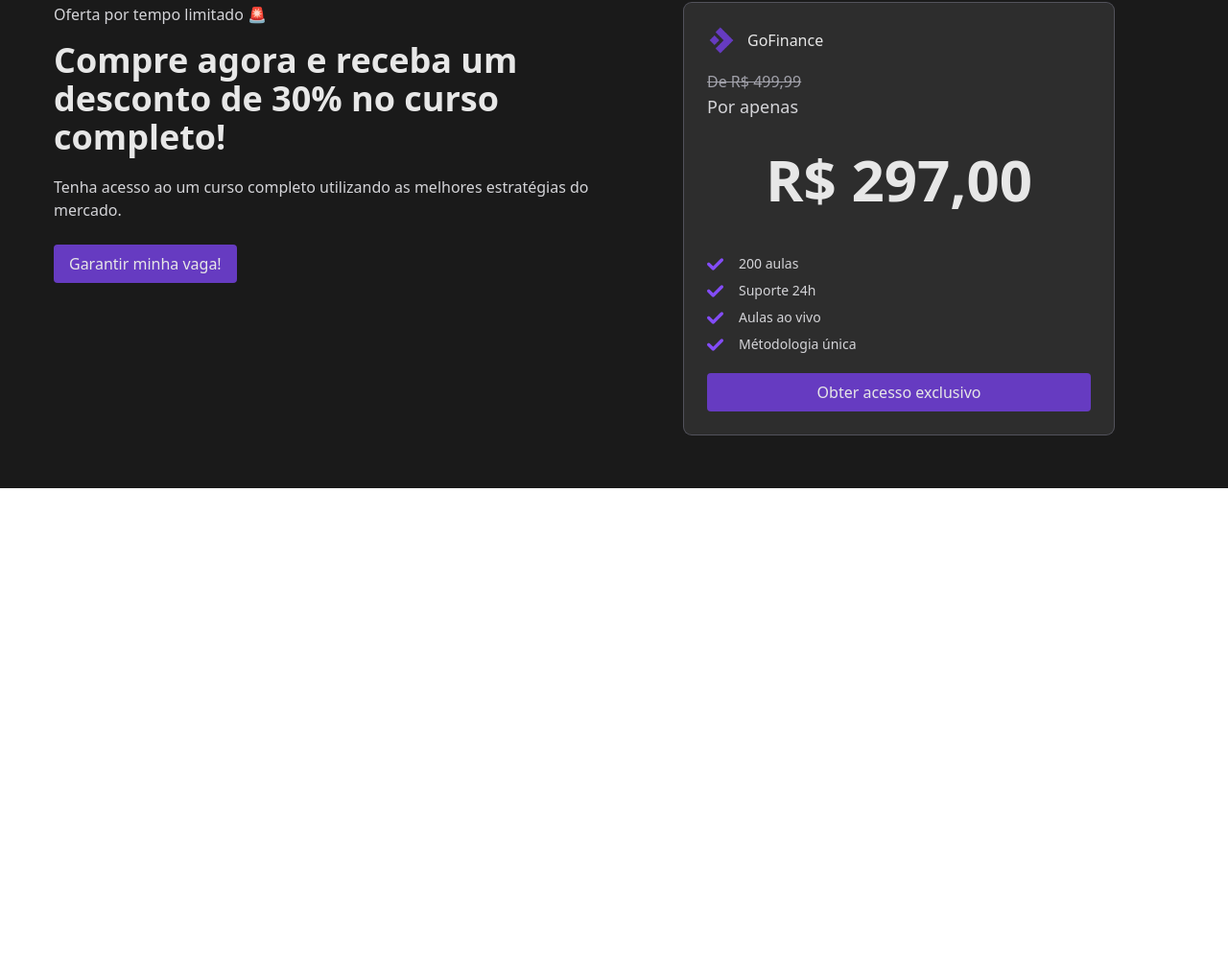
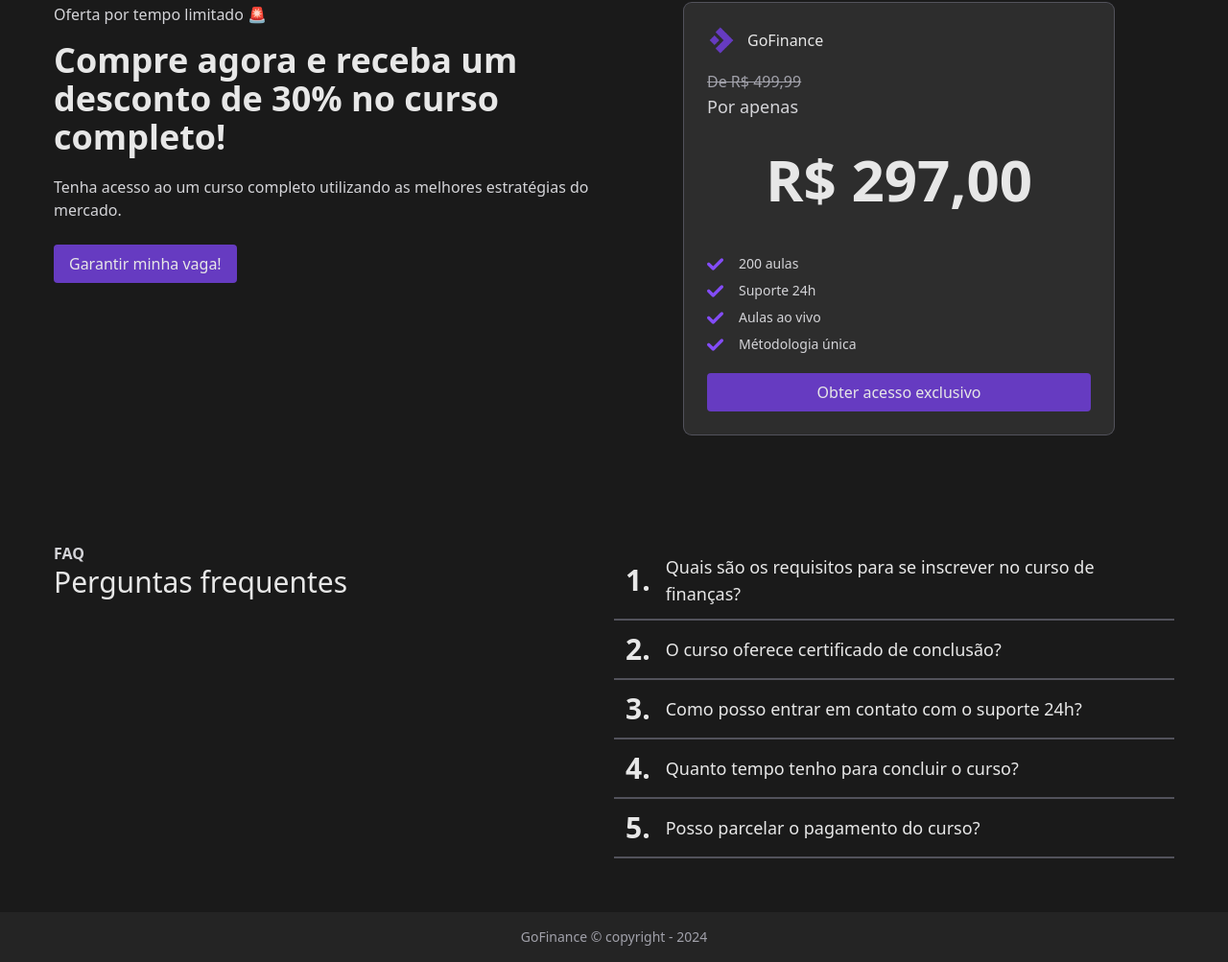
Before and after one commit to Luizboaventura1/gofinance, a website: page index.html in a window 1280 px wide. Shown: the part 1881-2884 px from the top of the page at 96% size. Before the commit the page ends 2390 px from the top, so only its background shows below. Drawn offline with nearby package versions, Linux system fonts and the light colour scheme.

Commit message:
Landing page finalizada

```diff
--- a/index.html
+++ b/index.html
@@ -422,5 +422,65 @@
         </header>
       </div>
     </section>
+    <section class="bg-text-primary py-14 px-0 md:px-10">
+      <div class="container mx-auto px-4">
+        <div class="grid grid-cols-1 md:grid-cols-2">
+          <div>
+            <p class="font-bold text-zinc-300">FAQ</p>
+            <h1 class="font-medium text-3xl text-primary-color">
+              Perguntas frequentes
+            </h1>
+          </div>
+          <div>
+            <ul>
+              <li
+                class="flex items-center gap-4 border-b-2 border-zinc-600 p-3 cursor-pointer"
+              >
+                <span class="font-bold text-3xl text-primary-color">1.</span>
+                <span class="text-primary-color font-medium text-lg">
+                  Quais são os requisitos para se inscrever no curso de
+                  finanças?
+                </span>
+              </li>
+              <li
+                class="flex items-center gap-4 border-b-2 border-zinc-600 p-3 cursor-pointer"
+              >
+                <span class="font-bold text-3xl text-primary-color">2.</span>
+                <span class="text-primary-color font-medium text-lg">
+                  O curso oferece certificado de conclusão?
+                </span>
+              </li>
+              <li
+                class="flex items-center gap-4 border-b-2 border-zinc-600 p-3 cursor-pointer"
+              >
+                <span class="font-bold text-3xl text-primary-color">3.</span>
+                <span class="text-primary-color font-medium text-lg">
+                  Como posso entrar em contato com o suporte 24h?
+                </span>
+              </li>
+              <li
+                class="flex items-center gap-4 border-b-2 border-zinc-600 p-3 cursor-pointer"
+              >
+                <span class="font-bold text-3xl text-primary-color">4.</span>
+                <span class="text-primary-color font-medium text-lg">
+                  Quanto tempo tenho para concluir o curso?
+                </span>
+              </li>
+              <li
+                class="flex items-center gap-4 border-b-2 border-zinc-600 p-3 cursor-pointer"
+              >
+                <span class="font-bold text-3xl text-primary-color">5.</span>
+                <span class="text-primary-color font-medium text-lg">
+                  Posso parcelar o pagamento do curso?
+                </span>
+              </li>
+            </ul>
+          </div>
+        </div>
+      </div>
+    </section>
+    <footer class="p-4 bg-secondary-color text-center">
+      <h1 class="text-sm text-zinc-400">GoFinance © copyright - 2024</h1>
+    </footer>
   </body>
 </html>
```
